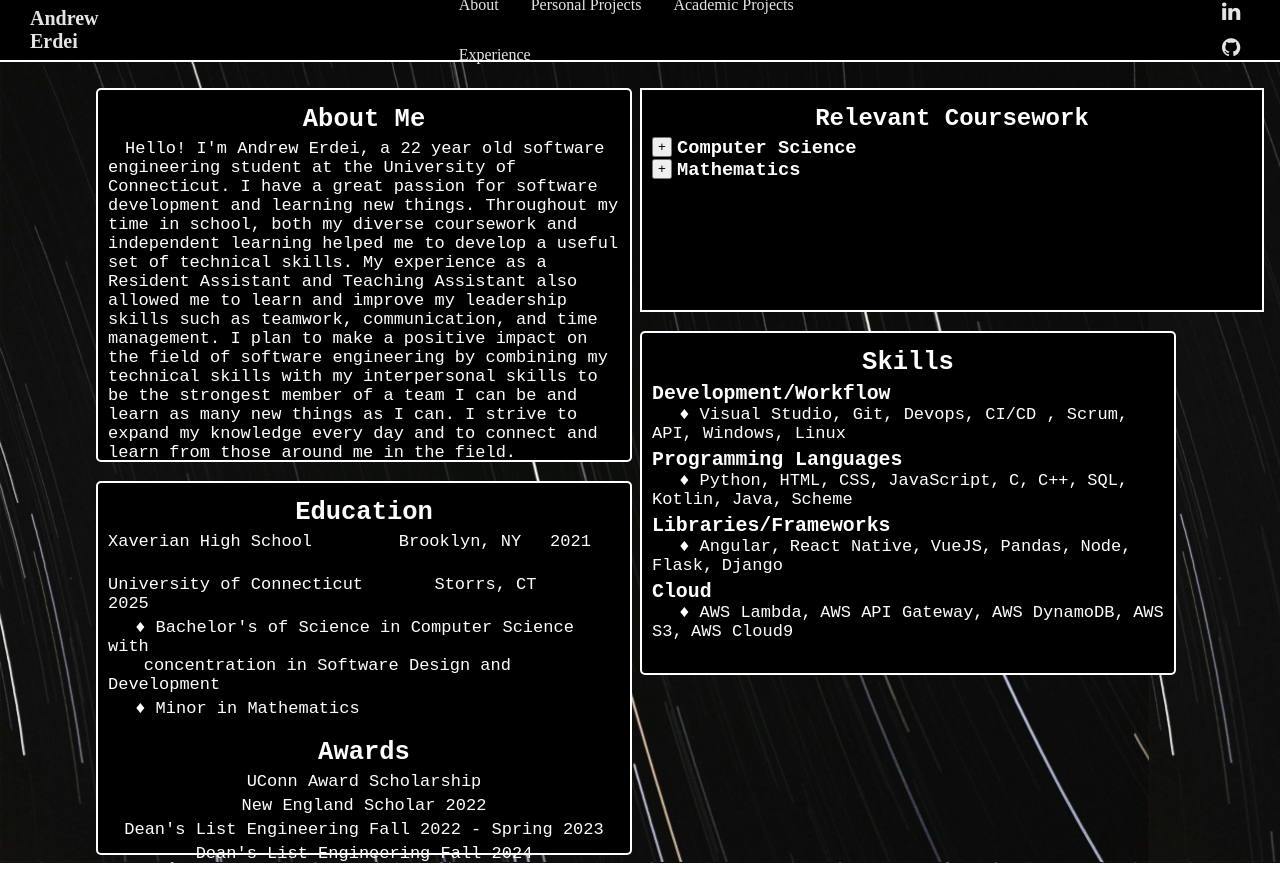
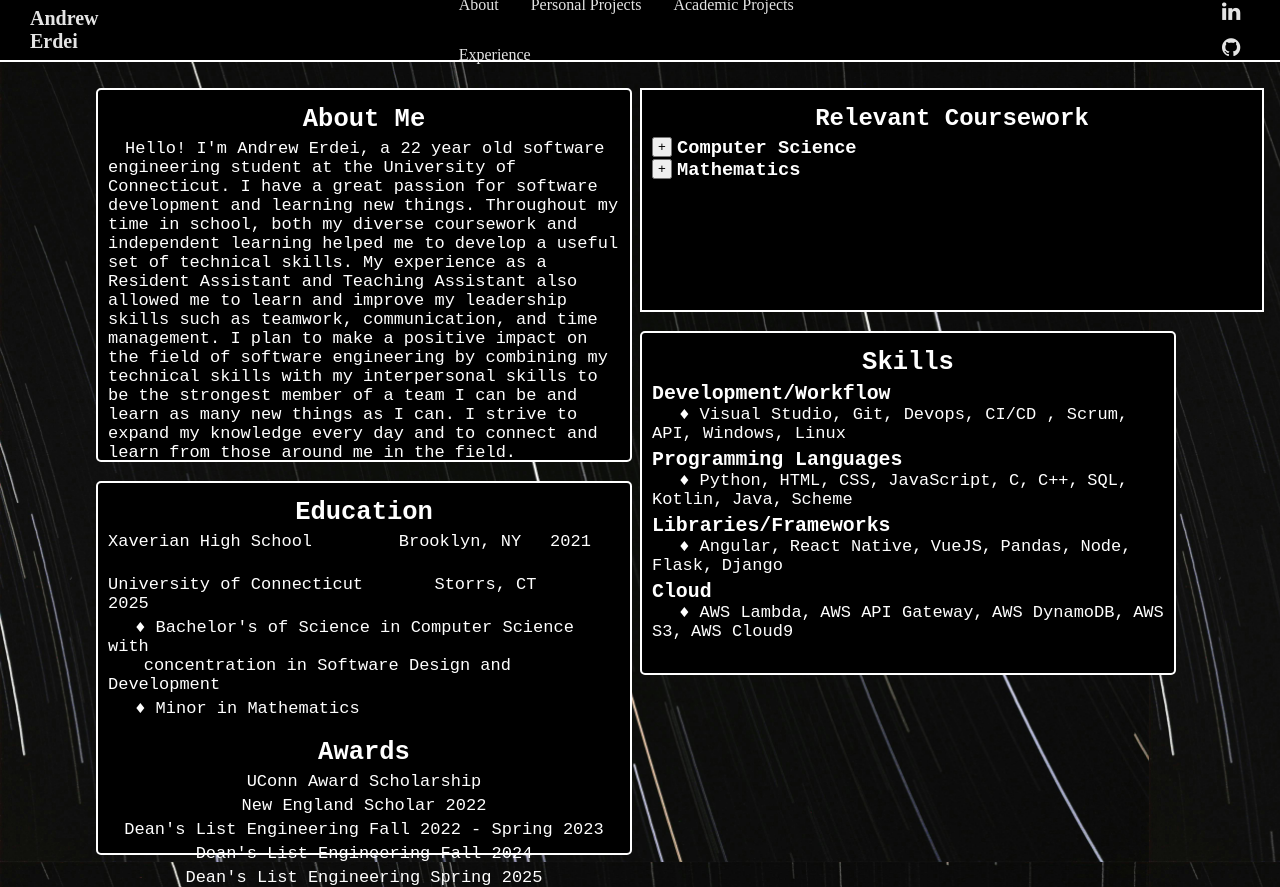
Before and after one commit to andrewerdei/myportfolio, an Angular app in the folder my-portfolio/: page /about in a window 1280 px wide. Before the commit the page ends 863 px from the top, so only its background shows below. Built offline with nearby package versions, Linux system fonts and the light colour scheme.

Commit message:
Added Dean's List Spring 2025 to About page.

```diff
--- a/my-portfolio/src/app/about/about.component.html
+++ b/my-portfolio/src/app/about/about.component.html
@@ -27,6 +27,7 @@
             <p class="award">New England Scholar 2022</p>
             <p class="award">Dean's List Engineering Fall 2022 - Spring 2023</p>
             <p class="award">Dean's List Engineering Fall 2024</p>
+            <p class="award">Dean's List Engineering Spring 2025</p>
         </div>
     </div>
     <div class="right-side">
```
